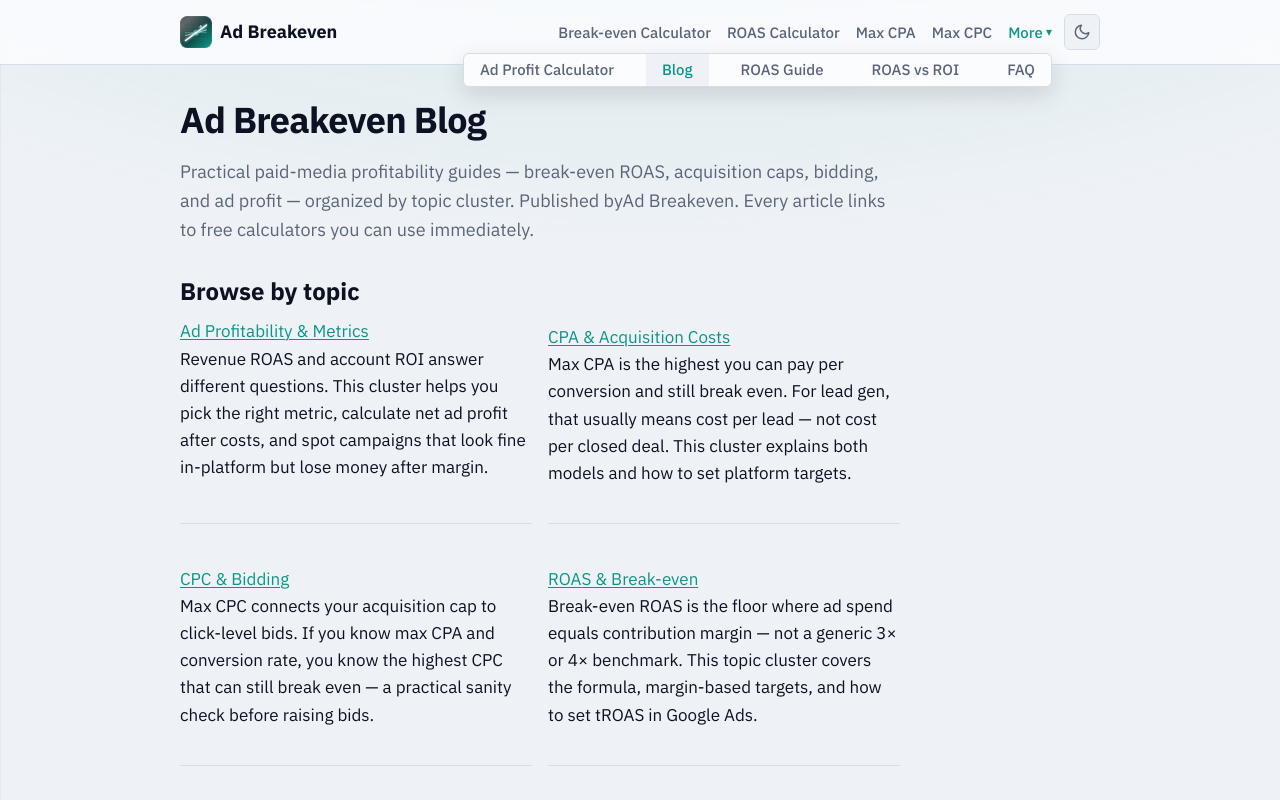
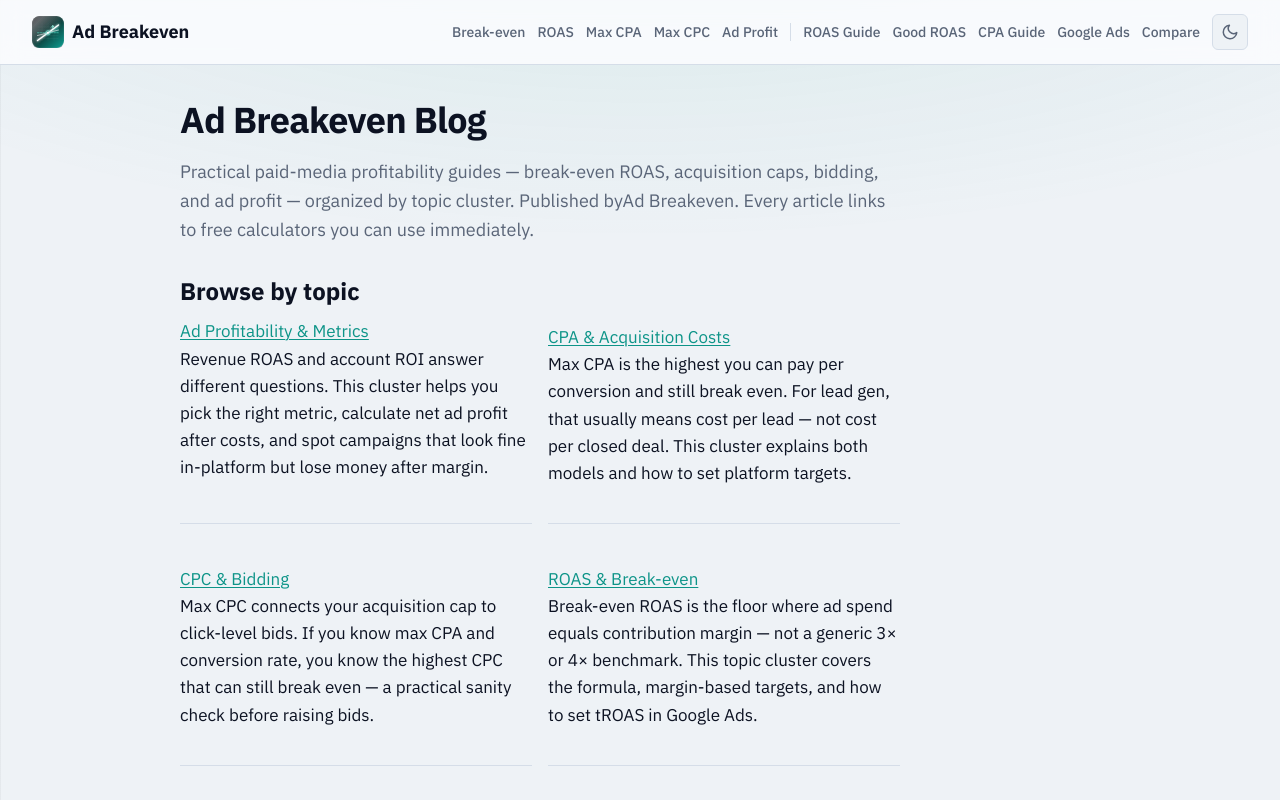
Before and after one commit to BeGood2Me/Ad-Breakeven, a Next.js app: page /blog in a window 1280 px wide. Shown: the top 800 px of the page. Built offline with nearby package versions, Linux system fonts and the light colour scheme.

Commit message:
Fix header nav layout and flatten site navigation.
Replace the More dropdown with a flat calculators-and-guides nav, fix the CSS specificity bug that exposed hidden dropdown links, and streamline the homepage.

Co-authored-by: Cursor <cursoragent@cursor.com>

```diff
--- a/app/globals.css
+++ b/app/globals.css
@@ -133,14 +133,14 @@ ol {
 }
 
 .header-inner {
-  max-width: var(--max-width-wide);
+  max-width: none;
   margin: 0 auto;
-  padding: 0.875rem 1.25rem;
+  padding: 0.875rem clamp(1.25rem, 3vw, 2rem);
   display: flex;
   align-items: center;
   justify-content: space-between;
   gap: 1rem;
-  flex-wrap: wrap;
+  flex-wrap: nowrap;
 }
 
 .site-logo {
@@ -200,16 +200,17 @@ ol {
 .site-nav {
   display: flex;
   align-items: center;
+  min-width: 0;
 }
 
-.site-nav ul {
+.site-nav > ul {
   list-style: none;
   margin: 0;
   padding: 0;
   display: flex;
-  flex-wrap: wrap;
+  flex-wrap: nowrap;
   align-items: center;
-  gap: 0 1rem;
+  gap: 0 0.75rem;
 }
 
 .site-nav li {
@@ -237,76 +238,8 @@ ol {
   color: var(--color-primary);
 }
 
-.nav-more {
-  position: relative;
-}
-
-.nav-more-toggle {
-  display: inline-flex;
-  align-items: center;
-  gap: 0.2rem;
-  padding: 0;
-  border: 0;
-  background: none;
-  color: var(--color-text-muted);
-  font: inherit;
-  font-size: 0.9375rem;
-  font-weight: 500;
-  line-height: 1;
-  min-height: 1.5625rem;
-  cursor: pointer;
-}
-
-.nav-more-toggle:hover,
-.nav-more-toggle[aria-expanded="true"],
-.nav-more-toggle[aria-current="page"] {
-  color: var(--color-primary);
-}
-
-.nav-more-toggle:focus-visible {
-  outline: 2px solid var(--color-primary);
-  outline-offset: 2px;
-  border-radius: 2px;
-}
-
-.nav-more-chevron {
-  font-size: 0.75rem;
-  line-height: 1;
-}
-
-.nav-dropdown {
-  display: none;
-  position: absolute;
-  top: calc(100% + 0.5rem);
-  right: 0;
-  min-width: 12.5rem;
-  margin: 0;
-  padding: 0.35rem 0;
-  list-style: none;
-  background: var(--color-surface);
-  border: 1px solid var(--color-border);
-  border-radius: var(--radius);
-  box-shadow: 0 8px 24px rgb(0 0 0 / 0.12);
-  z-index: 110;
-}
-
-.nav-more-open .nav-dropdown {
-  display: block;
-}
-
-.nav-dropdown a {
-  display: block;
-  padding: 0.55rem 1rem;
-  white-space: nowrap;
-}
-
-.nav-dropdown a:hover,
-.nav-dropdown a[aria-current="page"] {
-  background: var(--color-bg);
-}
-
 @media (min-width: 768px) {
-  .site-nav ul {
+  .site-nav > ul {
     flex-wrap: nowrap;
   }
 }
@@ -618,6 +551,131 @@ main {
   color: var(--color-text-muted);
 }
 
+/* Homepage */
+.home-hero {
+  margin-bottom: 0.25rem;
+}
+
+.home-hero h1 {
+  margin-bottom: 0.5rem;
+}
+
+.intro--short {
+  font-size: 1.0625rem;
+  margin-bottom: 1rem;
+}
+
+.home-page .content-section {
+  margin-top: 1.75rem;
+}
+
+.home-tools h2 {
+  margin-top: 0;
+  margin-bottom: 0;
+}
+
+.home-tools .tools-grid {
+  margin-top: 0.75rem;
+}
+
+.tools-grid--compact {
+  gap: 0.75rem;
+}
+
+@media (min-width: 640px) {
+  .tools-grid--compact {
+    grid-template-columns: repeat(4, 1fr);
+  }
+}
+
+.tool-card--compact {
+  display: flex;
+  flex-direction: column;
+  gap: 0.25rem;
+  padding: 1rem;
+}
+
+.tool-card-metric {
+  font-family: var(--font-mono);
+  font-size: 1.375rem;
+  font-weight: 700;
+  color: var(--color-primary);
+  letter-spacing: -0.02em;
+  line-height: 1.2;
+}
+
+.tool-card-title {
+  font-size: 0.8125rem;
+  color: var(--color-text-muted);
+  line-height: 1.35;
+}
+
+.home-guides-header {
+  display: flex;
+  align-items: baseline;
+  justify-content: space-between;
+  gap: 1rem;
+}
+
+.home-guides-header h2 {
+  margin: 0;
+}
+
+.home-guides-all {
+  font-size: 0.875rem;
+  font-weight: 500;
+  text-decoration: none;
+  white-space: nowrap;
+}
+
+.home-guides-grid {
+  display: grid;
+  grid-template-columns: repeat(2, 1fr);
+  gap: 0.75rem;
+  list-style: none;
+  margin: 0.75rem 0 0;
+  padding: 0;
+  align-items: stretch;
+}
+
+.home-guides-grid li {
+  margin: 0;
+  display: flex;
+}
+
+.home-guides-grid li + li {
+  margin-top: 0;
+}
+
+@media (min-width: 480px) {
+  .home-guides-grid {
+    grid-template-columns: repeat(4, 1fr);
+  }
+}
+
+.home-guide-card {
+  display: flex;
+  flex: 1;
+  align-items: center;
+  justify-content: center;
+  padding: 0.875rem 0.75rem;
+  background: var(--color-surface);
+  border: 1px solid var(--color-border);
+  border-radius: var(--radius);
+  text-decoration: none;
+  color: var(--color-text);
+  font-weight: 600;
+  font-size: 0.9375rem;
+  text-align: center;
+  transition: border-color 0.15s, background 0.15s, color 0.15s;
+}
+
+.home-guide-card:hover {
+  border-color: var(--color-primary);
+  background: color-mix(in srgb, var(--color-primary) 6%, var(--color-surface));
+  color: var(--color-primary);
+}
+
 /* Related links */
 .related-links {
   margin-top: 2rem;
@@ -760,7 +818,39 @@ main {
   display: none;
 }
 
-@media (max-width: 900px) {
+.nav-divider {
+  display: none;
+  width: 1px;
+  height: 1.125rem;
+  background: var(--color-border);
+  margin: 0 0.125rem;
+  align-self: center;
+}
+
+.nav-group-label {
+  display: none;
+}
+
+@media (min-width: 1280px) {
+  .nav-divider {
+    display: block;
+  }
+
+  .nav-group-label {
+    display: none !important;
+  }
+}
+
+.site-nav a.nav-link-guide {
+  color: var(--color-text-muted);
+}
+
+.site-nav a.nav-link-guide:hover,
+.site-nav a.nav-link-guide[aria-current="page"] {
+  color: var(--color-primary);
+}
+
+@media (max-width: 1279px) {
   .nav-toggle {
     display: inline-flex;
   }
@@ -775,7 +865,7 @@ main {
     display: block;
   }
 
-  .site-nav ul {
+  .site-nav > ul {
     flex-direction: column;
     align-items: stretch;
     gap: 0;
@@ -786,10 +876,19 @@ main {
     border-top: 1px solid var(--color-border);
   }
 
-  .site-nav > ul > li.nav-more {
+  .site-nav > ul > li.nav-divider {
+    display: none;
+  }
+
+  .site-nav > ul > li.nav-group-label {
     display: block;
-    width: 100%;
-    border-top: 0;
+    border-top: 1px solid var(--color-border);
+    padding: 0.75rem 0 0.35rem;
+    font-size: 0.6875rem;
+    font-weight: 600;
+    letter-spacing: 0.06em;
+    text-transform: uppercase;
+    color: var(--color-text-muted);
   }
 
   .site-nav a {
@@ -803,6 +902,21 @@ main {
     flex-wrap: wrap;
     justify-content: flex-end;
     flex: 1;
+    min-width: 0;
+  }
+
+  .nav-label-full {
+    display: none;
+  }
+
+  .nav-label-short {
+    display: inline;
+  }
+}
+
+@media (min-width: 1280px) {
+  .header-actions {
+    flex-wrap: nowrap;
   }
 
   .nav-label-full {
@@ -813,47 +927,8 @@ main {
     display: inline;
   }
 
-  .nav-more-toggle {
-    display: none;
-  }
-
-  .nav-dropdown {
-    display: block;
-    position: static;
-    width: 100%;
-    min-width: 0;
-    margin: 0;
-    padding: 0;
-    border: 0;
-    border-radius: 0;
-    box-shadow: none;
-    background: transparent;
-  }
-
-  .nav-dropdown li {
-    border-top: 1px solid var(--color-border);
-  }
-
-  .nav-dropdown a {
-    display: flex;
-    padding: 0.75rem 0;
-    min-height: auto;
-    width: 100%;
-  }
-
-  .nav-dropdown a:hover,
-  .nav-dropdown a[aria-current="page"] {
-    background: transparent;
-  }
-}
-
-@media (min-width: 901px) and (max-width: 1100px) {
-  .nav-label-full {
-    display: none;
-  }
-
-  .nav-label-short {
-    display: inline;
+  .site-nav a {
+    font-size: 0.875rem;
   }
 }
 
--- a/components/Header.tsx
+++ b/components/Header.tsx
@@ -4,9 +4,9 @@ import Link from "next/link";
 import { usePathname } from "next/navigation";
 import { useEffect, useRef, useState } from "react";
 import {
-  MORE_NAV_LINKS,
+  CALCULATOR_NAV_LINKS,
+  GUIDE_NAV_LINKS,
   NAV_LINKS,
-  PRIMARY_NAV_LINKS,
   SITE_NAME,
 } from "@/lib/site";
 import SiteLogoIcon from "@/components/SiteLogoIcon";
@@ -20,10 +20,16 @@ function NavLinkItem({
   shortLabel,
   currentPath,
   onNavigate,
-}: NavLink & { currentPath: string; onNavigate?: () => void }) {
+  className,
+}: NavLink & {
+  currentPath: string;
+  onNavigate?: () => void;
+  className?: string;
+}) {
   return (
     <Link
       href={href}
+      className={className}
       aria-current={currentPath === href ? "page" : undefined}
       onClick={() => onNavigate?.()}
     >
@@ -36,38 +42,12 @@ function NavLinkItem({
 export default function Header() {
   const currentPath = usePathname();
   const [menuOpen, setMenuOpen] = useState(false);
-  const [moreOpen, setMoreOpen] = useState(false);
-  const moreRef = useRef<HTMLLIElement>(null);
   const headerActionsRef = useRef<HTMLDivElement>(null);
   const toggleRef = useRef<HTMLButtonElement>(null);
 
-  const moreIsActive = MORE_NAV_LINKS.some(({ href }) => href === currentPath);
-
   useEffect(() => {
-    setMoreOpen(false);
     setMenuOpen(false);
   }, [currentPath]);
-
-  useEffect(() => {
-    if (!moreOpen) return;
-
-    function handlePointerDown(event: MouseEvent) {
-      if (!moreRef.current?.contains(event.target as Node)) {
-        setMoreOpen(false);
-      }
-    }
-
-    function handleKeyDown(event: KeyboardEvent) {
-      if (event.key === "Escape") setMoreOpen(false);
-    }
-
-    document.addEventListener("mousedown", handlePointerDown);
-    document.addEventListener("keydown", handleKeyDown);
-    return () => {
-      document.removeEventListener("mousedown", handlePointerDown);
-      document.removeEventListener("keydown", handleKeyDown);
-    };
-  }, [moreOpen]);
 
   useEffect(() => {
     if (!menuOpen) return;
@@ -107,11 +87,6 @@ export default function Header() {
     };
   }, [menuOpen]);
 
-  function closeMenus() {
-    setMenuOpen(false);
-    setMoreOpen(false);
-  }
-
   if (currentPath.startsWith("/embed")) {
     return null;
   }
@@ -145,44 +120,32 @@ export default function Header() {
             aria-label="Main navigation"
           >
             <ul>
-              {PRIMARY_NAV_LINKS.map((link) => (
+              <li className="nav-group-label" aria-hidden="true">
+                Calculators
+              </li>
+              {CALCULATOR_NAV_LINKS.map((link) => (
                 <li key={link.href}>
                   <NavLinkItem
                     {...link}
                     currentPath={currentPath}
-                    onNavigate={closeMenus}
+                    onNavigate={() => setMenuOpen(false)}
                   />
                 </li>
               ))}
-              <li
-                ref={moreRef}
-                className={`nav-more${moreOpen ? " nav-more-open" : ""}`}
-              >
-                <button
-                  type="button"
-                  className="nav-more-toggle"
-                  aria-expanded={moreOpen}
-                  aria-haspopup="true"
-                  aria-current={moreIsActive ? "page" : undefined}
-                  onClick={() => setMoreOpen((open) => !open)}
-                >
-                  More
-                  <span aria-hidden="true" className="nav-more-chevron">
-                    ▾
-                  </span>
-                </button>
-                <ul className="nav-dropdown">
-                  {MORE_NAV_LINKS.map((link) => (
+              <li className="nav-divider" aria-hidden="true" />
+              <li className="nav-group-label" aria-hidden="true">
+                Guides
+              </li>
+              {GUIDE_NAV_LINKS.map((link) => (
                 <li key={link.href}>
                   <NavLinkItem
                     {...link}
                     currentPath={currentPath}
-                        onNavigate={closeMenus}
+                    className="nav-link-guide"
+                    onNavigate={() => setMenuOpen(false)}
                   />
                 </li>
               ))}
-                </ul>
-              </li>
             </ul>
           </nav>
           <ThemeToggle />
--- a/generated/content-manifest.ts
+++ b/generated/content-manifest.ts
@@ -1,6 +1,6 @@
 /* eslint-disable */
 // Auto-generated by scripts/generate-blog.mjs — do not edit manually.
-export const CONTENT_MANIFEST_GENERATED_AT = "2026-07-17T17:57:16.899Z";
+export const CONTENT_MANIFEST_GENERATED_AT = "2026-07-18T07:54:05.953Z";
 
 export const BLOG_INDEX = [
   {
--- a/lib/site.ts
+++ b/lib/site.ts
@@ -4,22 +4,43 @@ export const FAQ_PAGE_TITLE = "Ad Breakeven FAQ";
 export const SITE_DESCRIPTION =
   "Find break-even ROAS, max CPA, max CPC, and ad profit for ecommerce and lead gen. Free calculators with shareable results and next steps.";
 
-export const PRIMARY_NAV_LINKS = [
+export const CALCULATOR_NAV_LINKS = [
   { href: "/", label: "Break-even Calculator", shortLabel: "Break-even" },
   { href: "/break-even-roas-calculator", label: "ROAS Calculator", shortLabel: "ROAS" },
-  { href: "/max-cpa-calculator", label: "Max CPA", shortLabel: "Max CPA" },
-  { href: "/max-cpc-calculator", label: "Max CPC", shortLabel: "Max CPC" },
+  { href: "/max-cpa-calculator", label: "Max CPA Calculator", shortLabel: "Max CPA" },
+  { href: "/max-cpc-calculator", label: "Max CPC Calculator", shortLabel: "Max CPC" },
+  { href: "/ad-profit-calculator", label: "Ad Profit Calculator", shortLabel: "Ad Profit" },
 ] as const;
 
-export const MORE_NAV_LINKS = [
-  { href: "/ad-profit-calculator", label: "Ad Profit Calculator", shortLabel: "Ad Profit" },
-  { href: "/blog", label: "Blog", shortLabel: "Blog" },
-  { href: "/how-to-calculate-break-even-roas", label: "ROAS Guide", shortLabel: "ROAS Guide" },
-  { href: "/roas-vs-roi-vs-cpa", label: "ROAS vs ROI", shortLabel: "Compare" },
-  { href: "/faq", label: "FAQ", shortLabel: "FAQ" },
+export const GUIDE_NAV_LINKS = [
+  {
+    href: "/how-to-calculate-break-even-roas",
+    label: "How to Calculate Break-even ROAS",
+    shortLabel: "ROAS Guide",
+  },
+  {
+    href: "/what-is-a-good-roas",
+    label: "What Is a Good ROAS?",
+    shortLabel: "Good ROAS",
+  },
+  {
+    href: "/max-cpa-guide",
+    label: "How to Set Target CPA",
+    shortLabel: "CPA Guide",
+  },
+  {
+    href: "/google-ads-break-even",
+    label: "Google Ads Break-even ROAS",
+    shortLabel: "Google Ads",
+  },
+  {
+    href: "/roas-vs-roi-vs-cpa",
+    label: "ROAS vs ROI vs CPA",
+    shortLabel: "Compare",
+  },
 ] as const;
 
-export const NAV_LINKS = [...PRIMARY_NAV_LINKS, ...MORE_NAV_LINKS] as const;
+export const NAV_LINKS = [...CALCULATOR_NAV_LINKS, ...GUIDE_NAV_LINKS] as const;
 
 export const ALL_PAGES = [
   { href: "/", title: "Break-even Ads Calculator", changefreq: "weekly" as const, priority: 1.0 },
```
Also changed, not shown: app/page.tsx (+24 -49 lines), components/ToolsSection.tsx (+16 -12 lines). Lines whose indentation alone changed are shown as unchanged.
